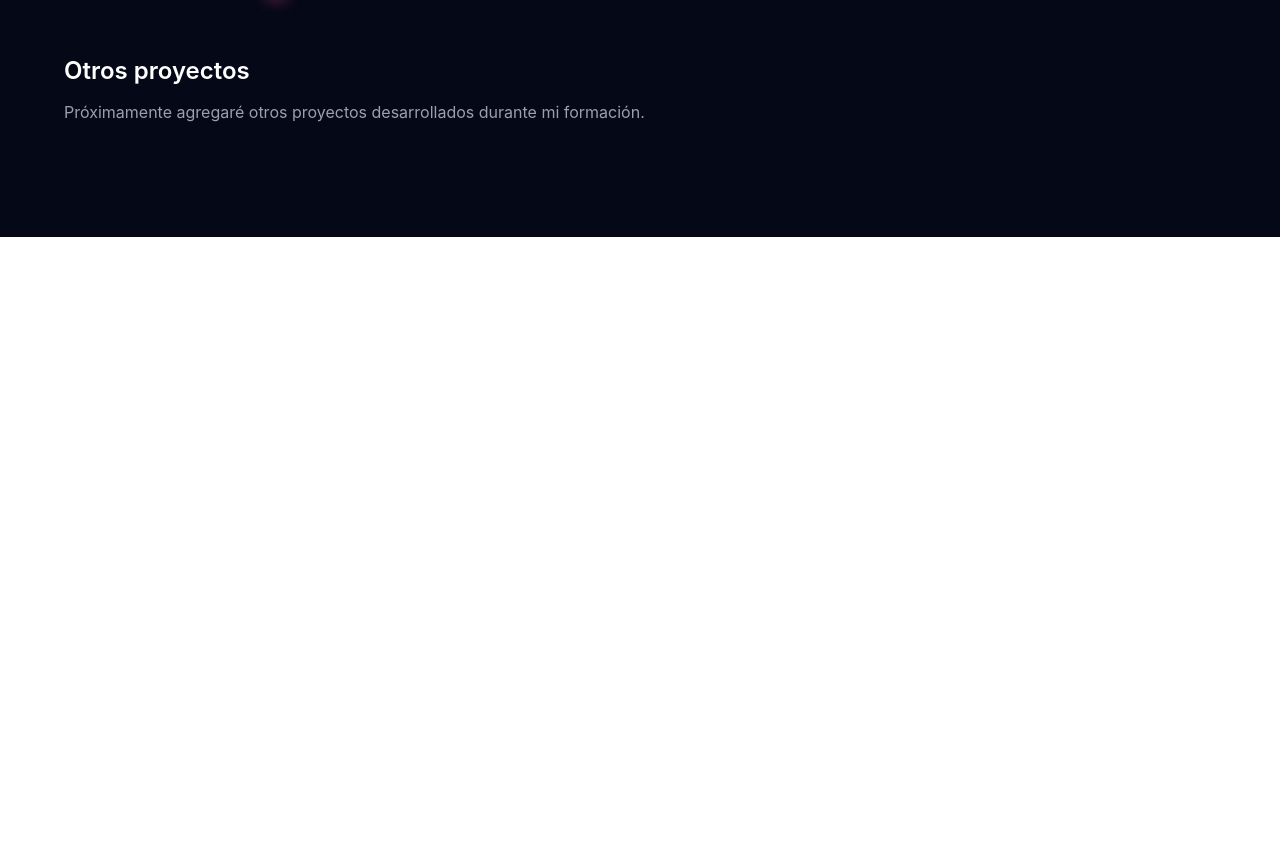
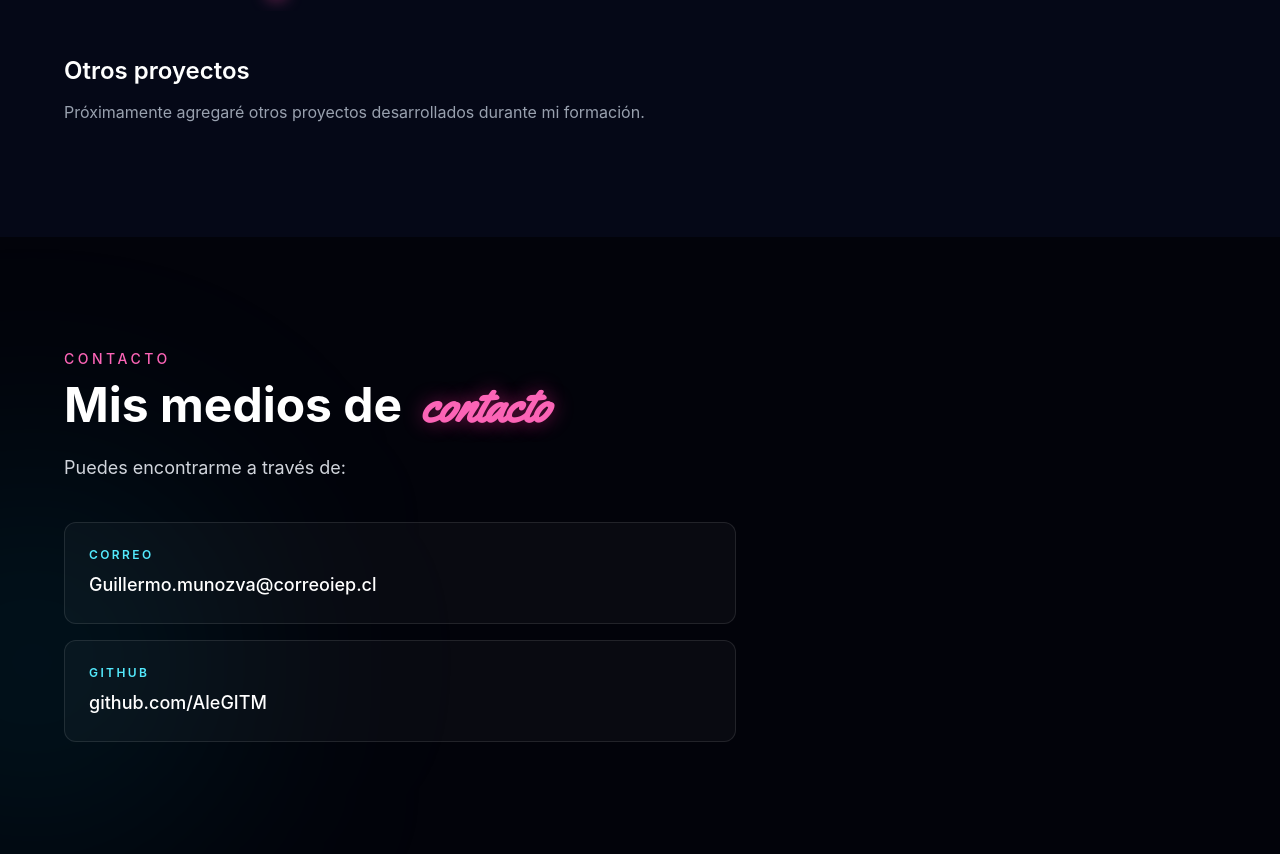
Before and after one commit to AleGITM/Portafolio, an Astro site: page / in a window 1280 px wide. Shown: the part 2273-3127 px from the top of the page. Before the commit the page ends 2510 px from the top, so only its background shows below. Built offline with nearby package versions, Linux system fonts and the light colour scheme; Astro itself is replaced by a stand-in of ours.

Commit message:
feat: agregar sección de contacto

```diff
--- /dev/null
+++ b/src/components/Contacto.astro
@@ -0,0 +1,69 @@
+---
+// Enlaces profesionales mostrados en la sección de contacto
+const contactos = [
+	{
+		etiqueta: "Correo",
+		valor: "Guillermo.munozva@correoiep.cl",
+		href: "mailto:Guillermo.munozva@correoiep.cl",
+		externo: false,
+	},
+	{
+		etiqueta: "GitHub",
+		valor: "github.com/AleGITM",
+		href: "https://github.com/AleGITM",
+		externo: true,
+	},
+];
+---
+
+<section
+	id="contacto"
+	class="relative overflow-hidden bg-[#02030a] px-6 py-24 sm:py-28"
+>
+	<div
+		class="pointer-events-none absolute -left-40 bottom-0 h-96 w-96 rounded-full bg-cyan-400/10 blur-[130px]"
+	></div>
+
+	<div class="relative z-10 mx-auto max-w-6xl">
+		<p class="mb-3 text-sm font-medium uppercase tracking-[0.25em] text-pink-400">
+			Contacto
+		</p>
+
+		<h2 class="text-4xl font-bold text-white sm:text-5xl">
+			Mis medios de
+			<span
+				class="font-accent ml-2 text-pink-400 [text-shadow:0_0_20px_rgba(255,46,151,0.45)]"
+			>
+				contacto
+			</span>
+		</h2>
+
+		<p class="mt-6 text-base text-gray-300 sm:text-lg">
+			Puedes encontrarme a través de:
+		</p>
+
+		<!-- Medios de contacto ordenados verticalmente -->
+		<ul class="mt-10 max-w-2xl space-y-4">
+			{
+				contactos.map((contacto) => (
+					<li>
+						<a
+							href={contacto.href}
+							target={contacto.externo ? "_blank" : undefined}
+							rel={contacto.externo ? "noopener noreferrer" : undefined}
+							class="group block rounded-xl border border-white/10 bg-white/[0.03] p-6 transition hover:border-pink-500/50 hover:bg-white/[0.06]"
+						>
+							<p class="text-xs font-semibold uppercase tracking-[0.2em] text-cyan-300">
+								{contacto.etiqueta}
+							</p>
+
+							<p class="mt-2 break-all text-lg font-medium text-white transition group-hover:text-pink-400">
+								{contacto.valor}
+							</p>
+						</a>
+					</li>
+				))
+			}
+		</ul>
+	</div>
+</section>
--- a/src/pages/index.astro
+++ b/src/pages/index.astro
@@ -3,6 +3,7 @@ import Layout from '../layouts/Layout.astro';
 import Hero from '../components/Hero.astro';
 import SobreMi from '../components/SobreMi.astro';
 import Proyectos from '../components/Proyectos.astro';
+import Contacto from '../components/Contacto.astro';
 ---
 
 <Layout>
@@ -10,5 +11,6 @@ import Proyectos from '../components/Proyectos.astro';
 		<Hero />
 		<SobreMi />
 		<Proyectos />
+		<Contacto />
 	</main>
 </Layout>
```
